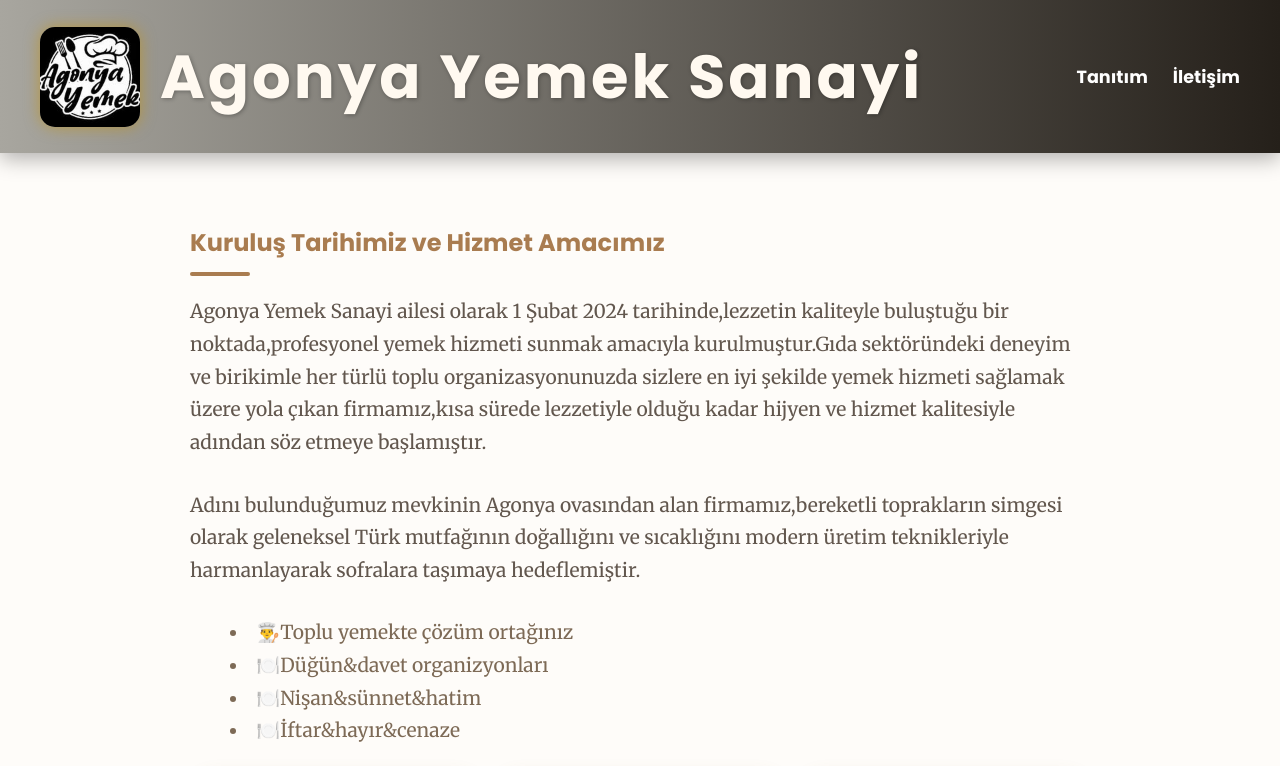
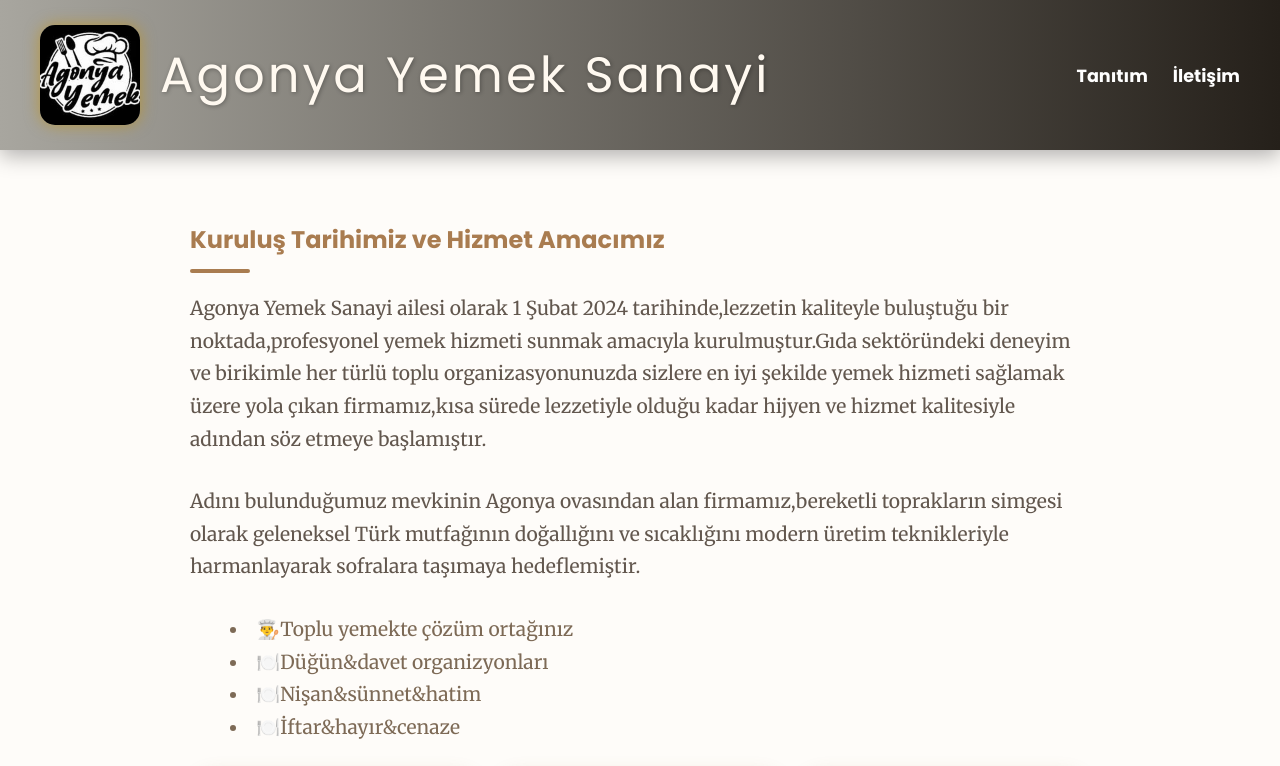
Before and after one commit to Chaos7120/agonya-yemek-sanayi, a plain HTML site: page index.html in a window 1280 px wide. Shown: the top 766 px of the page. Drawn offline with Linux system fonts and the light colour scheme.

Commit message:
Update index.html

```diff
--- a/index.html
+++ b/index.html
@@ -43,8 +43,8 @@
 
     h1 {
       font-family: 'Poppins', sans-serif;
-      font-weight: 700;
-      font-size: 3.8rem;
+      font-weight: 300;
+      font-size: 3.1rem;
       margin: 0;
       letter-spacing: 3px;
       text-shadow: 1px 1px 4px rgba(0, 0, 0, 0.3);
```
